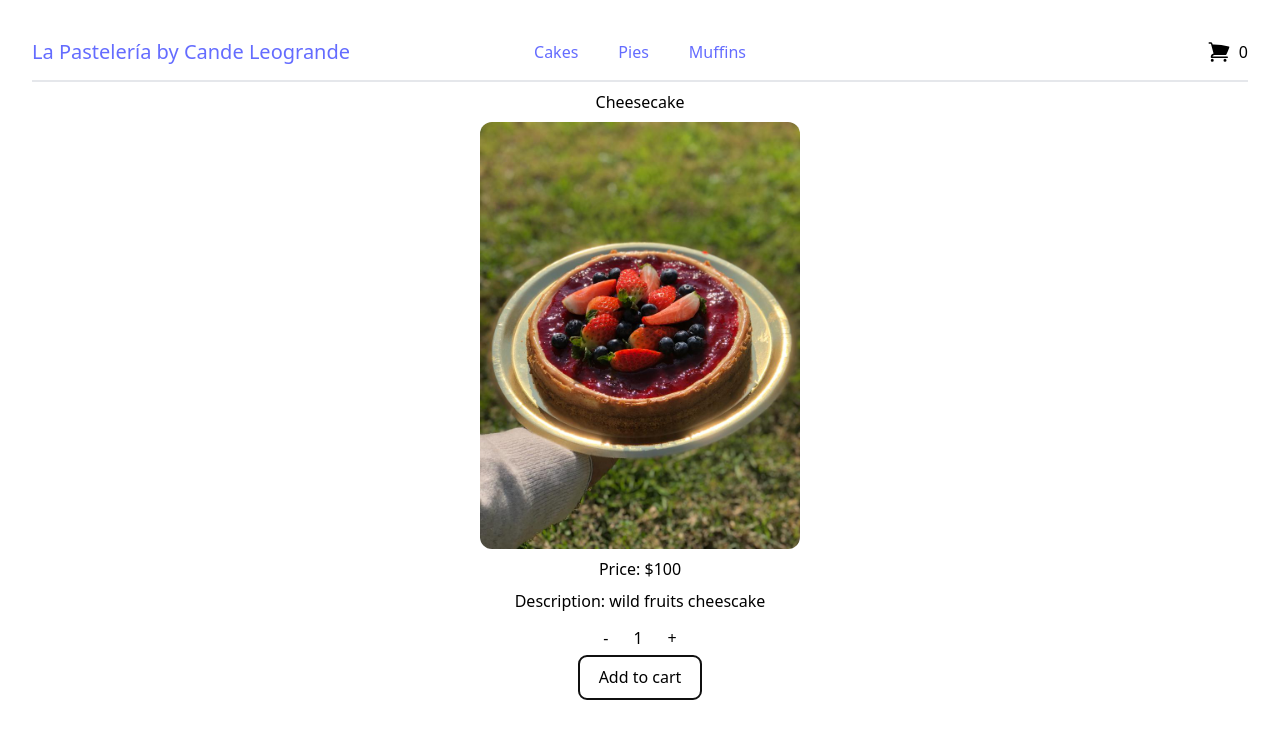
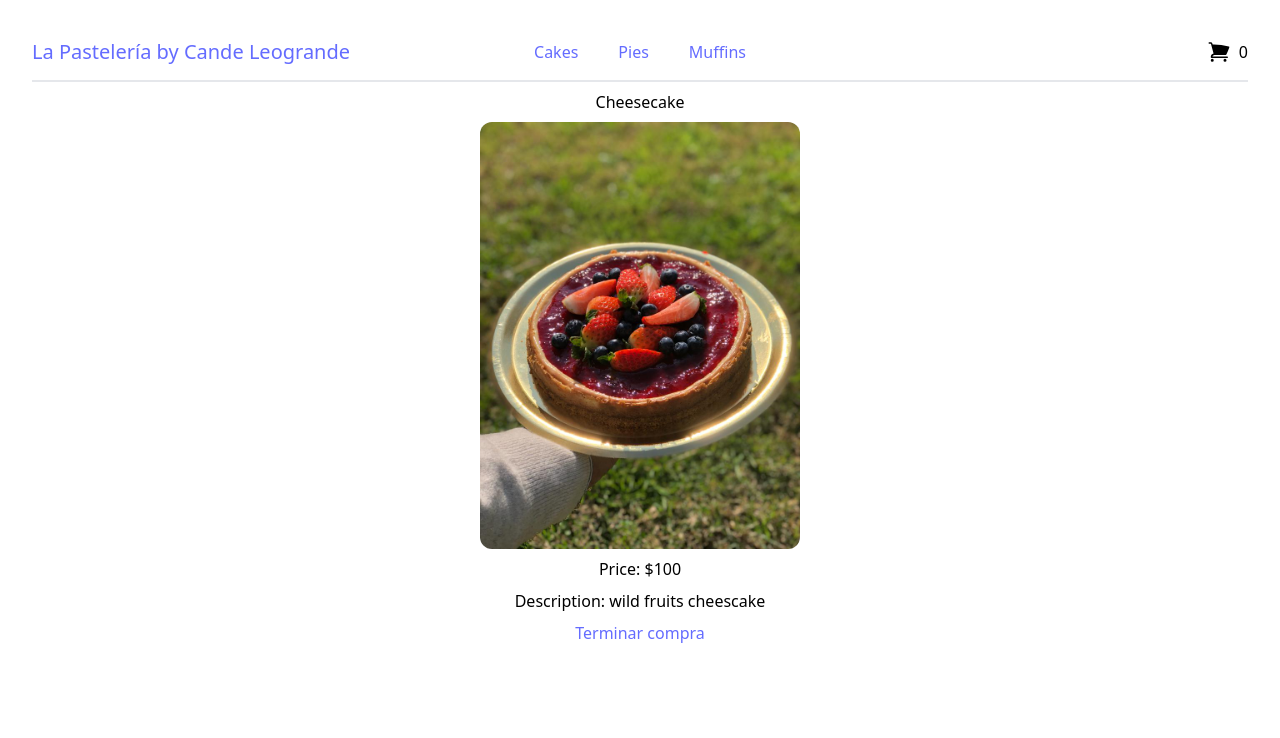
Before and after one commit to MauroCaffesse/ProyectoFinal-React-Caffesse, a React (Vite) app: page /item/1 in a window 1280 px wide. Both pictures are taken after a click on the button "Add to cart". Shown: the top 738 px of the page. Built offline with nearby package versions, Linux system fonts and the light colour scheme.

Commit message:
contador sincronizado

```diff
--- a/src/Components/ItemDetail/ItemDetail.jsx
+++ b/src/Components/ItemDetail/ItemDetail.jsx
@@ -1,6 +1,14 @@
+import { useState } from "react";
 import ItemCount from "../ItemCount/ItemCount";
+import { Link } from "react-router-dom";
 
 const ItemDetail = ({ name, image, description, price }) => {
+  const [quantityAdded, setQuantityAdded] = useState(0);
+
+  const handleQuantity = (quantity) => {
+    setQuantityAdded(quantity);
+  };
+
   return (
     <article className="flex flex-col justify-center items-center">
       <header className="m-2">
@@ -14,11 +22,11 @@ const ItemDetail = ({ name, image, description, price }) => {
         <p className="mb-2">Description: {description}</p>
       </section>
       <footer>
-        <ItemCount
-          initial={1}
-          stock={10}
-          onAdd={(quantity) => console.log("Cantidad agregada ", quantity)}
-        />
+        {quantityAdded > 0 ? (
+          <Link to="/cart">Terminar compra</Link>
+        ) : (
+          <ItemCount initial={1} stock={10} onAdd={handleQuantity} />
+        )}
       </footer>
     </article>
   );
```
